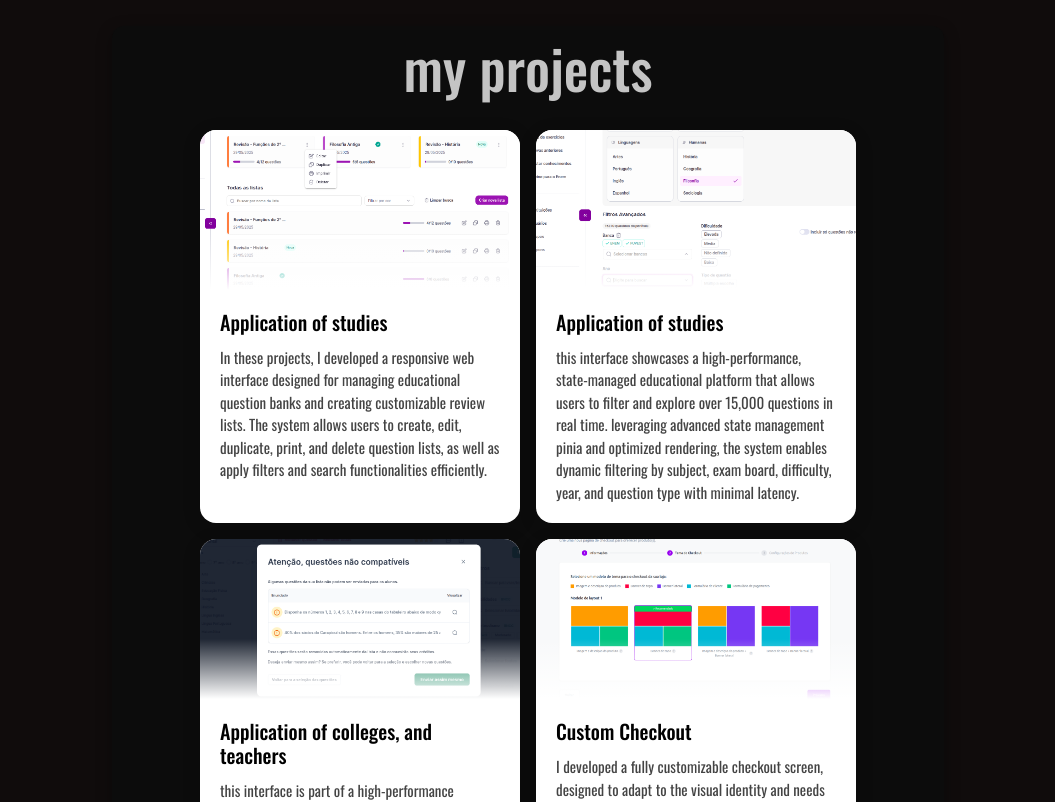
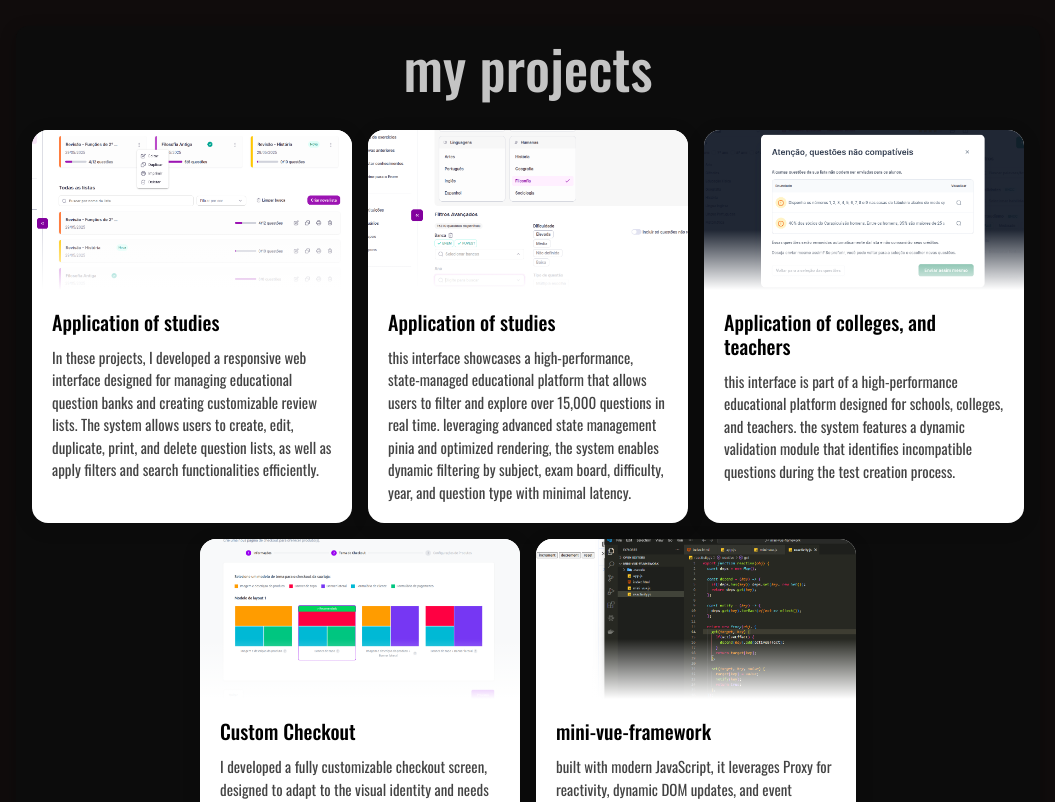
Before and after one commit to Weslley03/website-weslleydev, a React (Vite) app: page /weslley-projects in a window 1280 px wide. Shown: the top 802 px of the page, without its empty margins (112-1167 px from the left). Built offline with nearby package versions, Linux system fonts and the light colour scheme.

Commit message:
fix: add propTypes on Card component

```diff
--- a/src/components/Card.jsx
+++ b/src/components/Card.jsx
@@ -1,4 +1,4 @@
-import React from 'react';
+import PropTypes from 'prop-types';
 import styled from 'styled-components';
 
 const CardContainer = styled.div`
@@ -11,6 +11,7 @@ const CardContainer = styled.div`
   flex-direction: column;
   font-family: 'Arial', sans-serif;
   transition: transform 0.2s ease, box-shadow 0.2s ease;
+  cursor: pointer;
 
   &:hover {
     transform: translateY(-6px);
@@ -73,4 +74,10 @@ const Card = ({ image, title, description }) => {
   );
 };
 
+Card.propTypes = {
+  image: PropTypes.string.isRequired,
+  title: PropTypes.string.isRequired,
+  description: PropTypes.string.isRequired,
+};
+
 export default Card;
--- a/src/pages/Projects/Projects.module.scss
+++ b/src/pages/Projects/Projects.module.scss
@@ -5,7 +5,7 @@
   align-items: center;
   justify-content: center;
   margin: auto;
-  width: 65%;
+  width: 80%;
   margin-top: 2%;
   margin-bottom: 2%;
   padding: 0.5rem;
```
